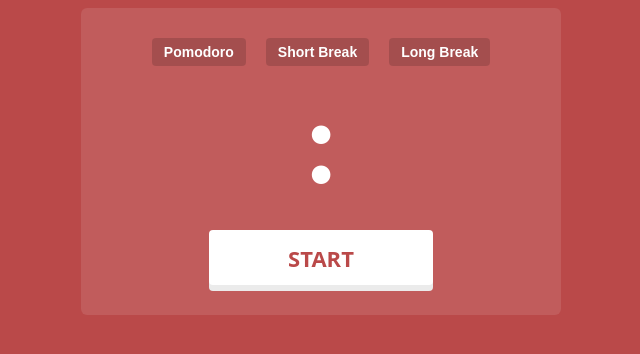
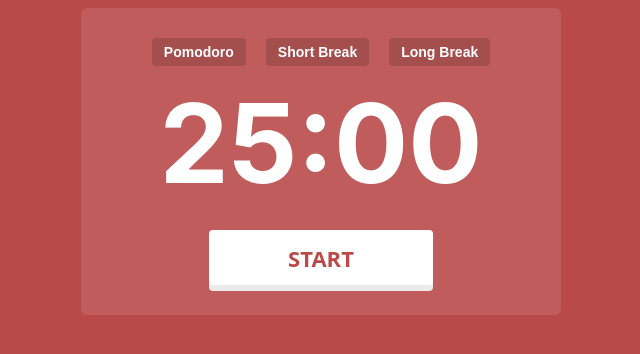
Before and after one commit to CristinaSheA/pomodorus, an Angular app: page / in a window 1280 px wide. Shown: the top 354 px of the page, without its empty margins (319-959 px from the left). Built offline with nearby package versions, Linux system fonts and the light colour scheme.

Commit message:
refreshing the page, the timer looks nice

```diff
--- a/src/app/components/pomodoro/components/timer/timer.component.ts
+++ b/src/app/components/pomodoro/components/timer/timer.component.ts
@@ -19,7 +19,7 @@
 export class TimerComponent {
   @Input() public currentSection!: string;
   @Input() public sectionsList!: { name: string; time: number }[];
-  @Input() public longBreakFrequency!: number;
+  @Input() public longBreakFrequency: number = 2;
 
   private readonly cdr = inject(ChangeDetectorRef);
   public secondsLeft!: number;
@@ -27,28 +27,38 @@
   public min!: number;
   public sec!: number;
 
-
-  constructor() {
-
-  }
-
-
-  startTimer() {
+  setTime() {
     switch (this.currentSection) {
       case 'pomodoro':
+        this.min = 25
+        this.sec = 0
         this.secondsLeft = 1500;
         break;
 
       case 'short-break':
+        this.min = 5
+        this.sec = 0
         this.secondsLeft = 300;
         break;
       case 'long-break':
+        this.min = 15
+        this.sec = 0
         this.secondsLeft = 900;
         break;
 
       default:
         break;
     }
+  }
+
+
+  ngOnChanges() {
+    this.setTime()
+  }
+
+
+  startTimer() {
+    this.setTime()
 
     this.min = Math.floor(this.secondsLeft / 60);
     this.sec = this.secondsLeft % 60;
@@ -65,12 +75,10 @@
   }
 
   pauseTimer(): void {
-    console.log('pauseTimer');
     this.timer.unsubscribe();
   }
 
   resumeTimer(): void {
-    console.log('resumeTimer');
     this.timer = interval(1000).subscribe(() => {
       if (this.secondsLeft > 0) {
         this.secondsLeft--;
@@ -86,19 +94,23 @@
   private pomodoroCount = 0;
 
   nextSection(): void {
-    console.log('nextSection');
     this.timer.unsubscribe();
     this.currentSectionIndex++;
     if (this.currentSectionIndex >= this.sectionsList.length) {
       this.currentSectionIndex = 0;
     }
     this.currentSection = this.sectionsList[this.currentSectionIndex].name;
+    this.setTime()
+
     if (this.currentSection === 'pomodoro') {
       this.pomodoroCount++;
-      if (this.pomodoroCount === this.longBreakFrequency) {
-        this.currentSection = 'long-break';
-        this.pomodoroCount = 0;
-      }
+      this.secondsLeft = 1500
+
+    }
+    if (this.pomodoroCount === this.longBreakFrequency) {
+      this.currentSection = 'long-break';
+      this.secondsLeft = 900
+      this.pomodoroCount = 0;
     }
 
     console.log(this.currentSection);
@@ -111,6 +123,7 @@
 
     this.min = minutes;
     this.sec = sec;
+    this.cdr.detectChanges();
     return console.log(`${minutes}:${sec}`);
   }
 }
```
